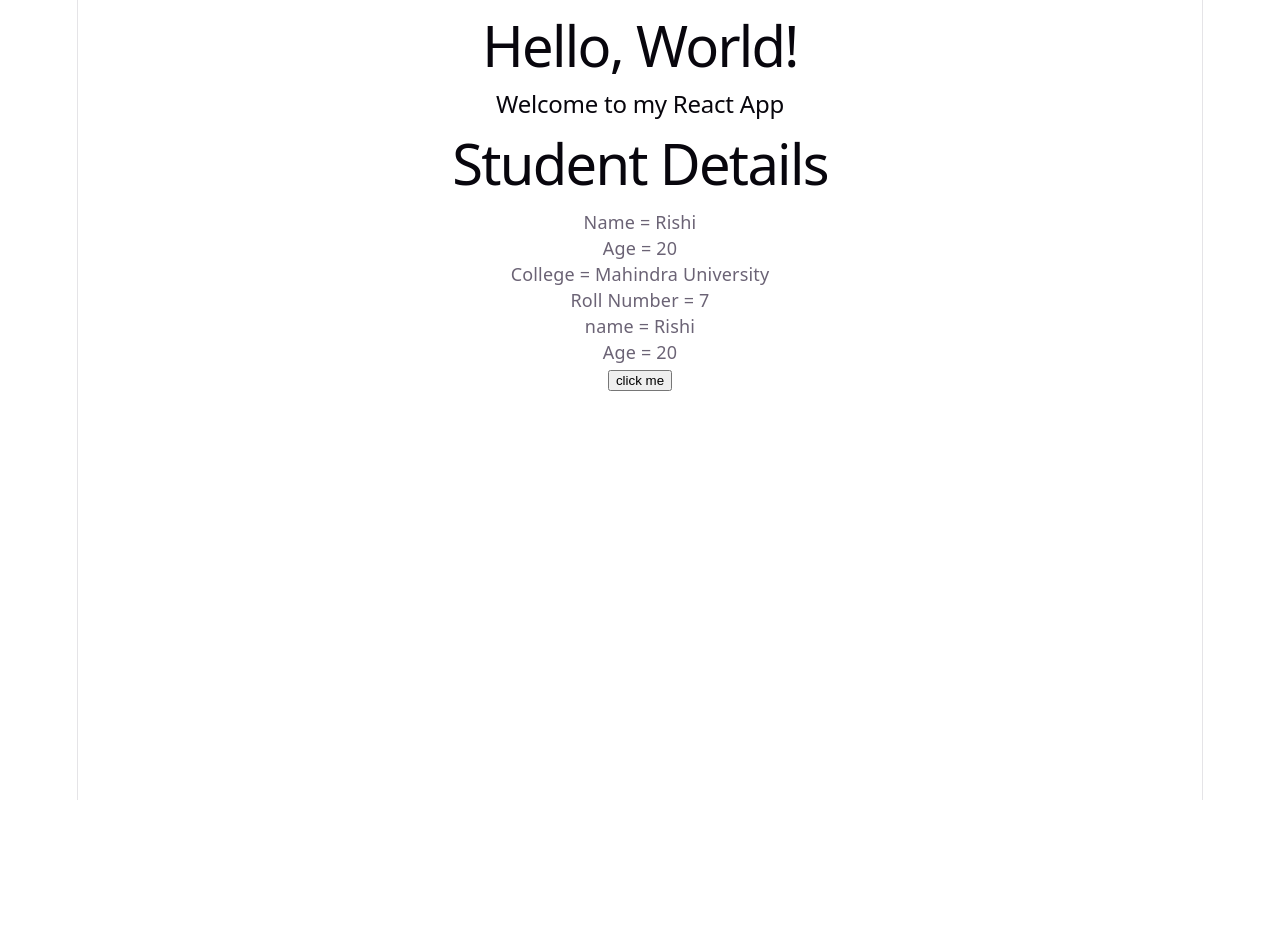
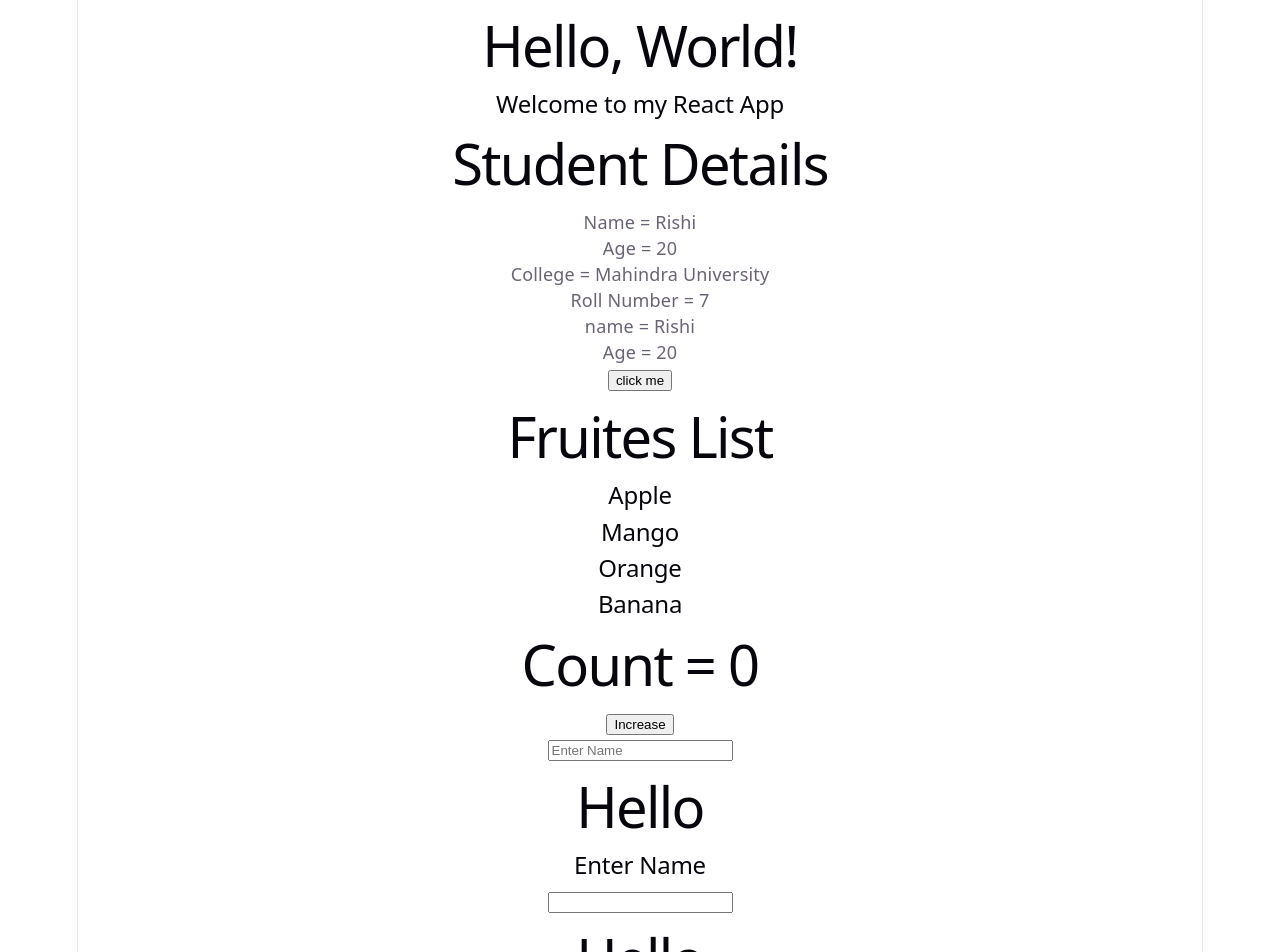
Before and after one commit to Rishiachha/Learn_React, a React (Vite) app: page / in a window 1280 px wide. Shown: the top 952 px of the page. Before the commit the page ends 800 px from the top, so only its background shows below. Built offline with nearby package versions, Linux system fonts and the light colour scheme.

Commit message:
Added new components and updates

```diff
--- a/src/App.jsx
+++ b/src/App.jsx
@@ -6,6 +6,10 @@ import { Display } from "./Display"
 import {Intro} from "./Intro"
 import {Student} from "./Student"
 import {Event} from "./Event"
+import {Lists} from "./Lists"
+import {Count} from "./Count"
+import { StateLifting } from "./StateLifting"
+import {Forms} from "./Forms"
 // Every React application starts with a component.
 export const App = () => {
 // Whatever is returned gets displayed on the browser.
@@ -19,6 +23,10 @@ export const App = () => {
         age={20}
       />
       <Event />
+      <Lists />
+      <Count />
+      <StateLifting />
+      <Forms />
     </div>
   );
 }
--- /dev/null
+++ b/src/Count.jsx
@@ -0,0 +1,18 @@
+//useState
+import {useState} from "react"
+export const Count = () => {
+    // count stores the current value.
+    // setCount updates it.
+    const [count,setCount] = useState(0)
+    //useState(0) means the initial value is 0
+    // Updates state and  causes React to re-render the component.
+    const increase = () => {
+        setCount(count+1)
+    }
+    return(
+        <div>
+            <h1>Count = {count}</h1>
+            <button onClick={increase}>Increase</button>
+        </div>
+    )
+}
--- /dev/null
+++ b/src/DisplayBox.jsx
@@ -0,0 +1,8 @@
+export const DisplayBox = ({ name }) => {
+  return (
+    <h1>
+      Hello {name}
+    </h1>
+  );
+}
+//this is a simple react boiler plate
--- /dev/null
+++ b/src/Forms.jsx
@@ -0,0 +1,11 @@
+import {useState} from "react"
+export const Forms = () => {
+    const [name,setName] = useState("")
+    return(
+        <div>
+            <h2>Enter Name</h2>
+            <input type="text" value={name} onChange={(e) => setName(e.target.value)} />
+            <h1>Hello {name}</h1>
+        </div>
+    )
+}
--- /dev/null
+++ b/src/InputBox.jsx
@@ -0,0 +1,11 @@
+export const InputBox = ({ name, setName }) => {
+  return (
+    <input
+      type="text"
+      placeholder="Enter Name"
+      value={name}
+      // Update the parent's state
+      onChange={(e)=>setName(e.target.value)}
+    />
+  )
+}
--- /dev/null
+++ b/src/Lists.jsx
@@ -0,0 +1,20 @@
+//Lists and rendering
+//here we have used map() a concept of ES6
+//map():is uded to transform each element of an array and return new array
+// key: React needs key to know which item changed.
+export const Lists = () => {
+    const fruits = [
+        "Apple",
+        "Mango",
+        "Orange",
+        "Banana"
+    ]
+    return (
+        <div>
+            <h1>Fruites List</h1>
+            {fruits.map((fruit,index) => (
+                <h2 key={index}>{fruit}</h2>
+            ))}
+        </div>
+    )
+}
--- /dev/null
+++ b/src/StateLifting.jsx
@@ -0,0 +1,22 @@
+//State lifting means moving state to the nearest common parent so multiple components can
+// share it.
+//so this have 2 more files which are input and display
+// Parent owns the state.
+// Child components receive it as props.
+// InputBox Changes the parent's state.
+// Display Reads the parent's state.
+// Both stay synchronized because
+// they use the same source of truth.
+import {useState} from "react"
+import {InputBox} from "./InputBox"
+import {DisplayBox} from "./DisplayBox"
+export const StateLifting = () => {
+    // Shared state lives in the parent
+    const [name,setName] = useState("");
+    return(
+        <div>
+            <InputBox name={name} setName={setName} />
+            <DisplayBox name={name} />
+        </div>
+    )
+}
```
Also changed, not shown: src/LogIn.jsx (added, +18 -0 lines).
